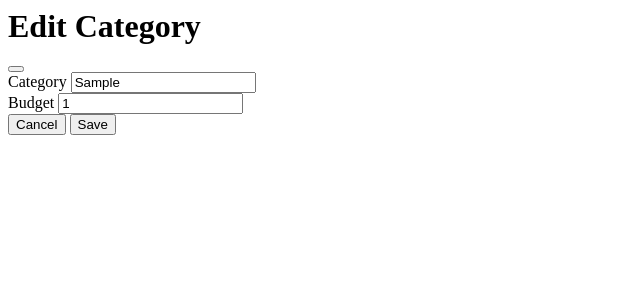
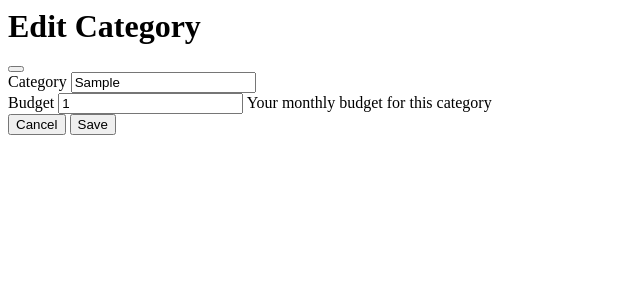
Before and after one commit to juliansprietsma/finance, a Django app: page /finance/category/1/edit in a window 1280 px wide. Shown: the top 300 px of the page, without its empty margins (0-640 px from the left). Run offline with Django 5.2, Linux system fonts and the light colour scheme; a user stored in the database is signed in; tables that the repository leaves empty hold one stand-in row (values such as "Sample post").

Commit message:
Beginning of budget bars

```diff
--- a/finance/models.py
+++ b/finance/models.py
@@ -18,7 +18,7 @@ class User(BaseModel, AbstractUser):
 
 class TransactionCategory(models.Model):
     category = models.CharField(max_length=20, blank=False)
-    budget = models.IntegerField(blank=True, null=True)
+    budget = models.IntegerField(blank=True, null=True, help_text="Your monthly budget for this category")
     user = models.ForeignKey(
         User,
         on_delete=models.CASCADE,
--- a/finance/templates/finance/forms/create_category_form.html
+++ b/finance/templates/finance/forms/create_category_form.html
@@ -24,6 +24,9 @@
                 </label>
 
                 {{ field }}
+                {% if field.help_text %}
+                    {{ field.help_text }}
+                {% endif %}
 
                 {% for error in field.errors %}
                     <p class="fg-danger small">{{ error }}</p>
--- a/finance/views.py
+++ b/finance/views.py
@@ -6,6 +6,7 @@ from django.contrib.auth.mixins import LoginRequiredMixin
 from django.http import JsonResponse
 from django.template.loader import render_to_string
 from django.views.decorators.http import require_POST
+from django.db.models import Sum
 
 from allauth.account.views import EmailView, PasswordChangeView
 from allauth.account.models import EmailAddress
@@ -23,14 +24,23 @@ def home(request):
     if request.user.is_authenticated:
 
         user_categories = TransactionCategory.objects.filter(user__id=request.user.id)
+        user_transactions = Transaction.objects.filter(user__id=request.user.id)
 
-        user_transactions = Transaction.objects.filter(user__id=request.user.id)
+        user_expenses = Transaction.objects.filter(type='expense')
+        spent_per_category = list(user_expenses.values('category__category').annotate(spent=Sum('amount')).order_by('-spent'))
+
+        for item in spent_per_category:
+            item['budget'] = TransactionCategory.objects.filter(category=item['category__category']).values('budget').first()['budget']
+            item['percentage_spent'] = item['spent'] / item['budget'] * 100
+
+        print(item)
 
         context = {
             'categories': user_categories,
             'transactions': user_transactions,
             'category_create_form': CreateTransactionCategoryForm(user=request.user),
             'transaction_create_form': CreateTransactionForm(user=request.user),
+            'spent_per_category': spent_per_category,
         }
 
         return render(request, "finance/home.html", context)
```
Also changed, not shown: finance/templates/finance/home.html (+18 -3 lines), finance/migrations/0008_alter_transactioncategory_budget.py (added).
